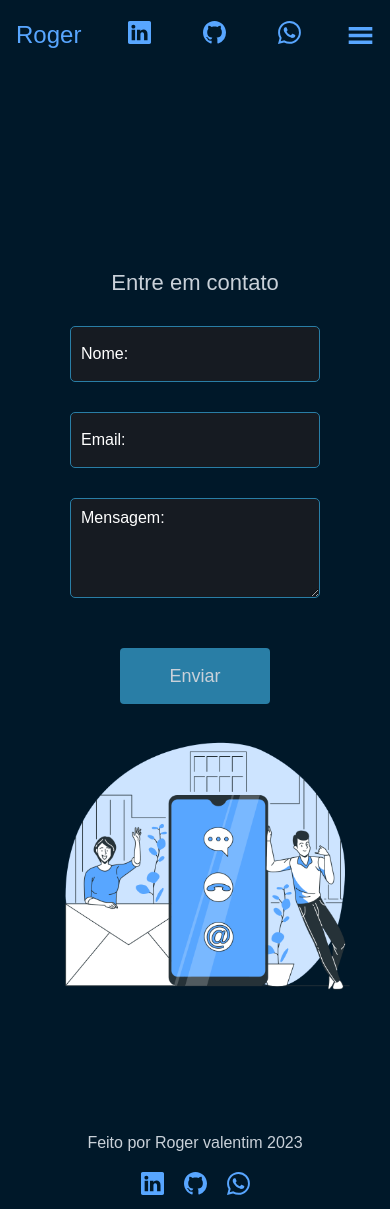
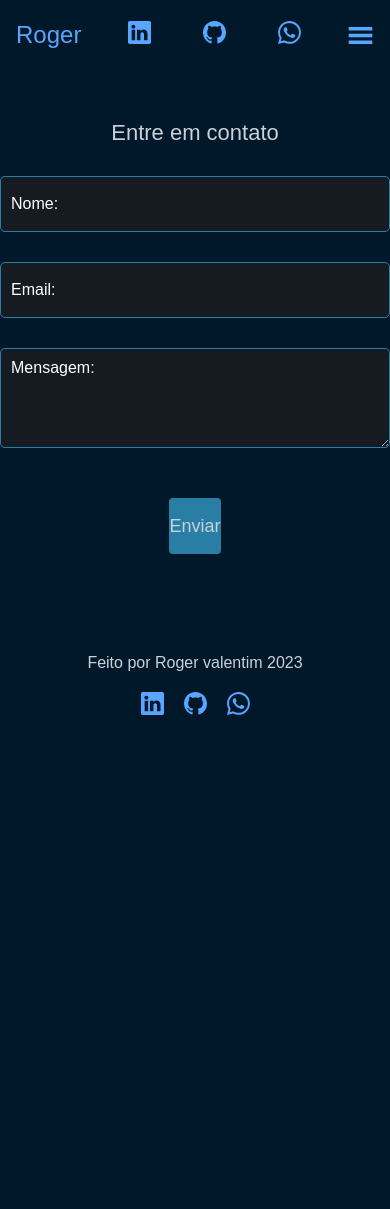
Before and after one commit to rogervalentim/portf-lio, a React (Create React App) app: page /contato in a window 390 px wide. After the commit the page ends 844 px from the top, so only its background shows below. Built offline with nearby package versions, Linux system fonts and the light colour scheme.

Commit message:
adicionando mudanças gerais

```diff
--- a/src/container/Contato/Contato.css
+++ b/src/container/Contato/Contato.css
@@ -1,7 +1,6 @@
 .contact {
   display: flex;
   justify-content: center;
-  margin-top: 200px;
 }
 
 .contact-icon {
@@ -17,7 +16,7 @@
 }
 
 .contact-me {
-  margin-top: 100px;
+  margin-top: 50px;
 }
 
 .contact-text {
@@ -42,7 +41,7 @@ form {
 
 form input {
   height: 56px;
-  width: 650px;
+  width: 1000px;
   background-color: var(--bg-card);
   border: 1px solid var(--button-color);
   color: var(--color-text);
@@ -85,7 +84,7 @@ form p {
   color: var(--color-text);
   text-decoration: none;
   background-color: var(--button-color);
-  width: 250px;
+  width: 100%;
   height: 56px;
   border: none;
   border-radius: 4px;
@@ -93,12 +92,6 @@ form p {
   cursor: pointer;
   text-align: center;
   margin-top: 20px;
-}
-
-.arrow {
-  display: flex;
-  justify-content: flex-end;
-  margin-right: 30px;
 }
 
 .contact-me-btn:hover {
@@ -109,9 +102,6 @@ form p {
   font-weight: 600;
 }
 
-.contact-image {
-  max-width: 500px;
-}
 
 /* smartphone */
 @media screen and (max-width: 767px) {
@@ -124,15 +114,6 @@ form p {
     text-align: center;
   }
 
-  .contact-image {
-    width: 330px;
-    margin-left: 20px;
-  }
-
-  .contact-me-btn {
-    width: 80%;
-  }
-
   form {
     display: flex;
     flex-direction: column;
@@ -142,15 +123,15 @@ form p {
   }
 
   form input {
-    width: 250px;
+    width: 100%;
   }
 
   form textarea {
-    width: 250px;
+    width: 100%;
   }
 
   .contact-me-btn {
-    width: 150px;
+    width: 100%;
   }
 
   .contact-container {
@@ -172,15 +153,15 @@ form p {
   }
 
   form input {
-    width: 500px;
+    width: 100%;
   }
 
   textarea {
-    width: 500px;
+    width: 100%;
   }
 
-  .contact-image {
-    width: 500px;
+  .contact-me-btn {
+    width: 1000px;
   }
 
   .contact-container {
--- a/src/container/Contato/Contato.jsx
+++ b/src/container/Contato/Contato.jsx
@@ -24,7 +24,7 @@ function Contato() {
   return (
     <>
       <section className="contact">
-        <section className="contact-me" id="contact">
+        <div className="contact-me">
           <h1 className="contact-me-title">Entre em contato</h1>
           <form
             className=""
@@ -90,9 +90,6 @@ function Contato() {
               </button>
             </div>
           </form>
-        </section>
-        <div className="contact-container">
-          <img className="contact-image" src={ImageContact} />
         </div>
       </section>
     </>
```
